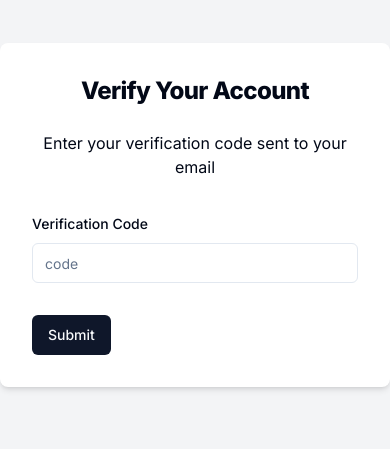
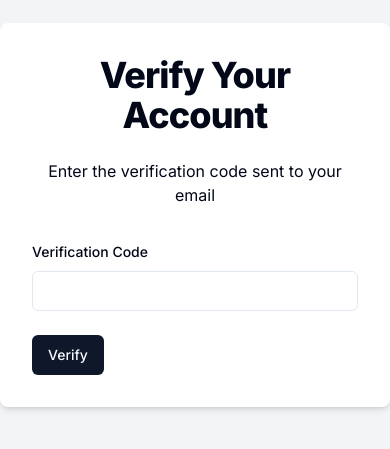
Before and after one commit to Ratnadeep2k/MstryMsg, a Next.js app: page /verify/1 in a window 390 px wide. Shown: the part 207-656 px from the top of the page. Built offline with nearby package versions, Linux system fonts and the light colour scheme.

Commit message:
chore: Reorganize imports and update code formatting in verify account page

```diff
--- a/src/app/(auth)/verify/[username]/page.tsx
+++ b/src/app/(auth)/verify/[username]/page.tsx
@@ -1,90 +1,82 @@
+'use client';
 
-'use client'
-import { useToast } from '@/components/ui/use-toast'
-import { signUpSchema } from '@/schemas/signUpSchema'
-import { verifySchema } from '@/schemas/verifySchema'
-import { zodResolver } from '@hookform/resolvers/zod'
-import * as z from 'zod'
-import { useParams, useRouter } from 'next/navigation'
-import React from 'react'
-import { Form } from '@/components/ui/form'
-import {useForm } from 'react-hook-form'
-import axios, { AxiosError } from 'axios'
-import { ApiResponse } from '@/types/ApiResponse'
-import { FormControl, FormField, FormItem, FormLabel, FormMessage } from '@/components/ui/form'
-import { Input } from '@/components/ui/input'
-import { Button } from '@/components/ui/button'
-//[] fro dynmaic data props
- const VerifyAccount = () => {
-  const router = useRouter()
-  const params = useParams<{ username: string }>()
-  const { toast } = useToast()
+import { Button } from '@/components/ui/button';
+import {
+  Form,
+  FormField,
+  FormItem,
+  FormLabel,
+  FormMessage,
+} from '@/components/ui/form';
+import { Input } from '@/components/ui/input';
+import { useToast } from '@/components/ui/use-toast';
+import { ApiResponse } from '@/types/ApiResponse';
+import { zodResolver } from '@hookform/resolvers/zod';
+import axios, { AxiosError } from 'axios';
+import { useParams, useRouter } from 'next/navigation';
+import { useForm } from 'react-hook-form';
+import * as z from 'zod';
+import { verifySchema } from '@/schemas/verifySchema';
 
-  const form = useForm<Zod.infer<typeof verifySchema>>({
+export default function VerifyAccount() {
+  const router = useRouter();
+  const params = useParams<{ username: string }>();
+  const { toast } = useToast();
+  const form = useForm<z.infer<typeof verifySchema>>({
     resolver: zodResolver(verifySchema),
-
-  })
+  });
 
   const onSubmit = async (data: z.infer<typeof verifySchema>) => {
-
     try {
-      const response = await axios.post(`/api/verify-code`, {
-
+      const response = await axios.post<ApiResponse>(`/api/verify-code`, {
         username: params.username,
-        code: data.code
-      }
-
-      )
-      toast({
-        title: "Success",
-        description: response.data.message
-      })
-      router.replace('sign-in')
-    } catch (error) {
-      console.error("Error in Verify", error)
-      const axiosError = error as AxiosError<ApiResponse>
-      let errorMessage = axiosError.response?.data.message
+        code: data.code,
+      });
 
       toast({
-        title: 'Verify Failed',
-        description: errorMessage,
-        variant: 'destructive'
-      })
+        title: 'Success',
+        description: response.data.message,
+      });
 
+      router.replace('/sign-in');
+    } catch (error) {
+      const axiosError = error as AxiosError<ApiResponse>;
+      toast({
+        title: 'Verification Failed',
+        description:
+          axiosError.response?.data.message ??
+          'An error occurred. Please try again.',
+        variant: 'destructive',
+      });
     }
-  }
+  };
 
   return (
-    <div className='flex justify-center items-center min-h-screen bg-gray-100'>
-      <div className='w-full max-w-md p-8 space-y-8 bg-white rounded-lg shadow-md'>
-        <div className='text-center'>
-          <h1 className='text-2xl font-extrabold tracking-tight lg:text-5xl mb-6'>
+    <div className="flex justify-center items-center min-h-screen bg-gray-100">
+      <div className="w-full max-w-md p-8 space-y-8 bg-white rounded-lg shadow-md">
+        <div className="text-center">
+          <h1 className="text-4xl font-extrabold tracking-tight lg:text-5xl mb-6">
             Verify Your Account
           </h1>
-          <p className='mb-4'> Enter your verification code sent to your email</p>
-
+          <p className="mb-4">Enter the verification code sent to your email</p>
         </div>
         <Form {...form}>
-          <form onSubmit={form.handleSubmit(onSubmit)} className="space-y-8">
+          <form onSubmit={form.handleSubmit(onSubmit)} className="space-y-6">
             <FormField
+              name="code"
               control={form.control}
-              name="code"
               render={({ field }) => (
                 <FormItem>
                   <FormLabel>Verification Code</FormLabel>
-                  <FormControl>
-                    <Input placeholder="code" {...field} />
-                  </FormControl>
+                  <Input {...field} />
                   <FormMessage />
                 </FormItem>
               )}
             />
-            <Button type="submit">Submit</Button>
+            <Button type="submit">Verify</Button>
           </form>
         </Form>
       </div>
     </div>
-  )
+  );
 }
-
-export default VerifyAccount;
```
